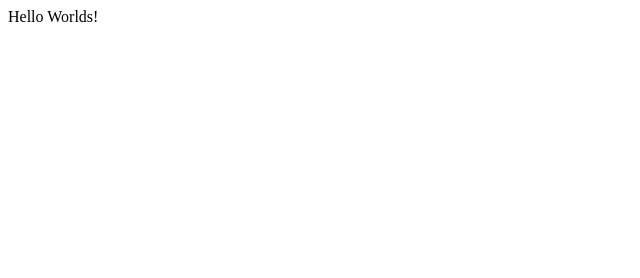
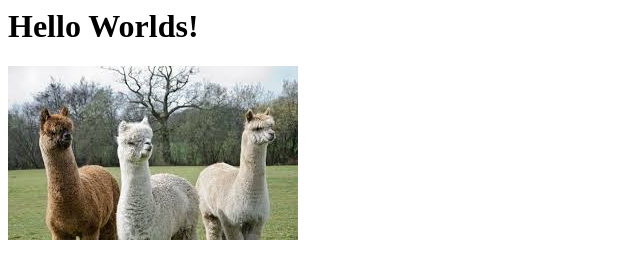
Before and after one commit to kineticatat/ATK301, a plain HTML site: page index.html in a window 1280 px wide. Shown: the whole page, without its empty margins (0-640 px from the left). Drawn offline with Linux system fonts and the light colour scheme.

Commit message:
Update index.html

```diff
--- a/index.html
+++ b/index.html
@@ -1 +1,3 @@
-Hello Worlds!
+<h1>Hello Worlds!</h1>
+
+<img src="paca.jpg" alt="image name" />
```
